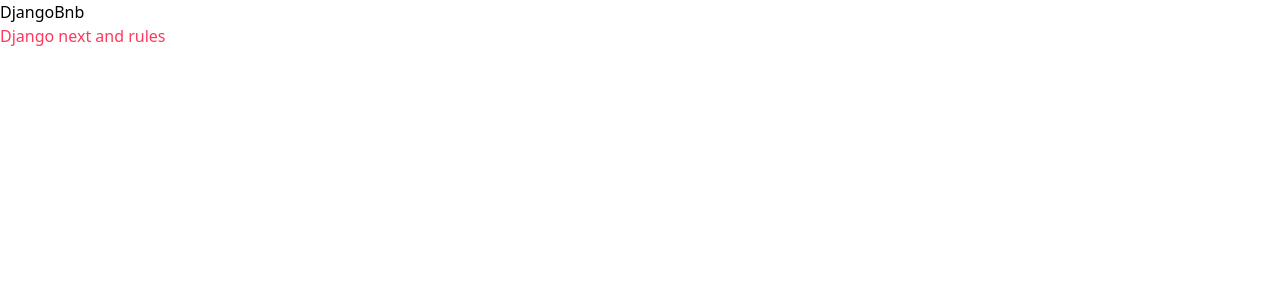
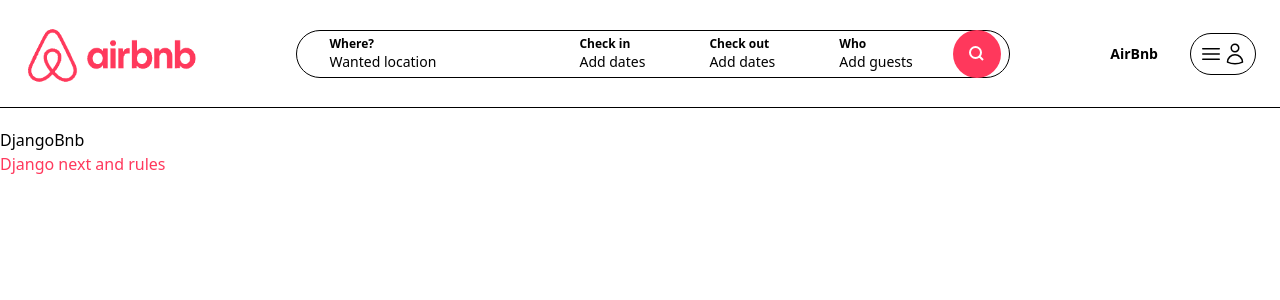
Before and after one commit to reganjaygabriel/final_project, a Next.js app: page / in a window 1280 px wide. Shown: the top 300 px of the page. Built offline with nearby package versions, Linux system fonts and the light colour scheme.

Commit message:
V1-Code for nav bar, Gabriel, Regan Jay M.

```diff
--- /dev/null
+++ b/app/components/navbar/AddPropertyButton.tsx
@@ -0,0 +1,8 @@
+const AddPropertyButton = () => {
+  return (
+    <div className="p-2 cursor-pointer text-sm font-semibold rounded-full hover:bg-gray-200">
+      AirBnb
+    </div>
+  );
+};
+export default AddPropertyButton;
--- /dev/null
+++ b/app/components/navbar/Navbar.tsx
@@ -0,0 +1,33 @@
+import Image from "next/image";
+import Link from "next/link";
+import SearchFilters from "./SearchFilters";
+import UserNav from "./UserNav";
+import AddPropertyButton from "./AddPropertyButton";
+
+const Navbar = () => {
+  return (
+    <nav className="w-full fixed top-0 left-0 py-6 border-b bg-white z-10">
+      <div className="max-w-[1500px] mx-auto px-6">
+        <div className="flex justify-between items-center">
+          <Link href="/">
+            <Image
+              src="/logo.png"
+              alt="DjangoBnb logo"
+              width={180}
+              height={38}
+            />
+          </Link>
+
+          <div className="flex space-x-6">
+            <SearchFilters></SearchFilters>
+          </div>
+          <div className="flex items-center space-x-6">
+            {" "}
+            <AddPropertyButton /> <UserNav />
+          </div>
+        </div>
+      </div>
+    </nav>
+  );
+};
+export default Navbar;
--- /dev/null
+++ b/app/components/navbar/SearchFilters.tsx
@@ -0,0 +1,51 @@
+const SearchFilters = () => {
+  return (
+    <div className="h-[48px] lg:h-[64] flex flex-row items-center justify-between border rounded-full">
+      <div className="hidden lg:block">
+        <div className="flex flex-row items-center justify-between">
+          <div className="cursor-pointer w-[250px] h-[64px] lg:h-[64] px-8 flex flex-col justify-center rounded-full hover:bg-gray-100">
+            <p className="text-xs font-semibold">Where?</p>
+            <p className="text-sm">Wanted location</p>
+          </div>
+
+          <div className="cursor-pointer h-[64px] lg:h-[64] px-8 flex flex-col justify-center rounded-full hover:bg-gray-100">
+            <p className="text-xs font-semibold">Check in</p>
+            <p className="text-sm">Add dates</p>
+          </div>
+
+          <div className="cursor-pointer h-[64px] lg:h-[64] px-8 flex flex-col justify-center rounded-full hover:bg-gray-100">
+            <p className="text-xs font-semibold">Check out</p>
+            <p className="text-sm">Add dates</p>
+          </div>
+
+          <div className="cursor-pointer h-[64px] lg:h-[64] px-8 flex flex-col justify-center rounded-full hover:bg-gray-100">
+            <p className="text-xs font-semibold">Who</p>
+            <p className="text-sm">Add guests</p>
+          </div>
+        </div>
+      </div>
+      <div className="p-2">
+        <p className="cursor-pointer p-2 lg:p-4 bg-airbnb hover:bg-airbnb-dark transition rounded-full text-white">
+          <svg
+            viewBox="0 0 32 32"
+            style={{
+              display: "block",
+              fill: "none",
+              height: "16px",
+              width: "16px",
+              stroke: "currentColor",
+              strokeWidth: 4,
+              overflow: "visible",
+            }}
+            aria-hidden="true"
+            role="presentation"
+            focusable="false"
+          >
+            <path d="M13 24a11 11 0 1 0 0-22 11 11 0 0 0 0 22m8-3l7 7"></path>
+          </svg>
+        </p>
+      </div>
+    </div>
+  );
+};
+export default SearchFilters;
--- /dev/null
+++ b/app/components/navbar/UserNav.tsx
@@ -0,0 +1,35 @@
+const UserNav = () => {
+  return (
+    <div className="p-2 relative inline-block border rounded-full">
+      <button className="flex items-center">
+        <svg
+          fill="none"
+          viewBox="0 0 24 24"
+          strokeWidth="1.5"
+          stroke="currentColor"
+          className="size-6 cursor-pointer"
+        >
+          <path
+            strokeLinecap="round"
+            strokeLinejoin="round"
+            d="M3.75 6.75h16.5M3.75 12h16.5m-16.5 5.25h16.5"
+          />
+        </svg>
+        <svg
+          fill="none"
+          viewBox="0 0 24 24"
+          strokeWidth="1.5"
+          stroke="currentColor"
+          className="size-6 cursor-pointer"
+        >
+          <path
+            strokeLinecap="round"
+            strokeLinejoin="round"
+            d="M15.75 6a3.75 3.75 0 1 1-7.5 0 3.75 3.75 0 0 1 7.5 0ZM4.501 20.118a7.5 7.5 0 0 1 14.998 0A17.933 17.933 0 0 1 12 21.75c-2.676 0-5.216-.584-7.499-1.632Z"
+          />
+        </svg>
+      </button>
+    </div>
+  );
+};
+export default UserNav;
--- a/app/layout.tsx
+++ b/app/layout.tsx
@@ -1,6 +1,7 @@
 import type { Metadata } from "next";
 import { Geist, Geist_Mono } from "next/font/google";
 import "./globals.css";
+import Navbar from "./components/navbar/Navbar";
 
 const geistSans = Geist({
   variable: "--font-geist-sans",
@@ -27,7 +28,8 @@
       <body
         className={`${geistSans.variable} ${geistMono.variable} antialiased`}
       >
-        {children}
+        <Navbar />
+        <div className="pt-32">{children}</div>
       </body>
     </html>
   );
```
Also changed, not shown: public/logo.png (added).
